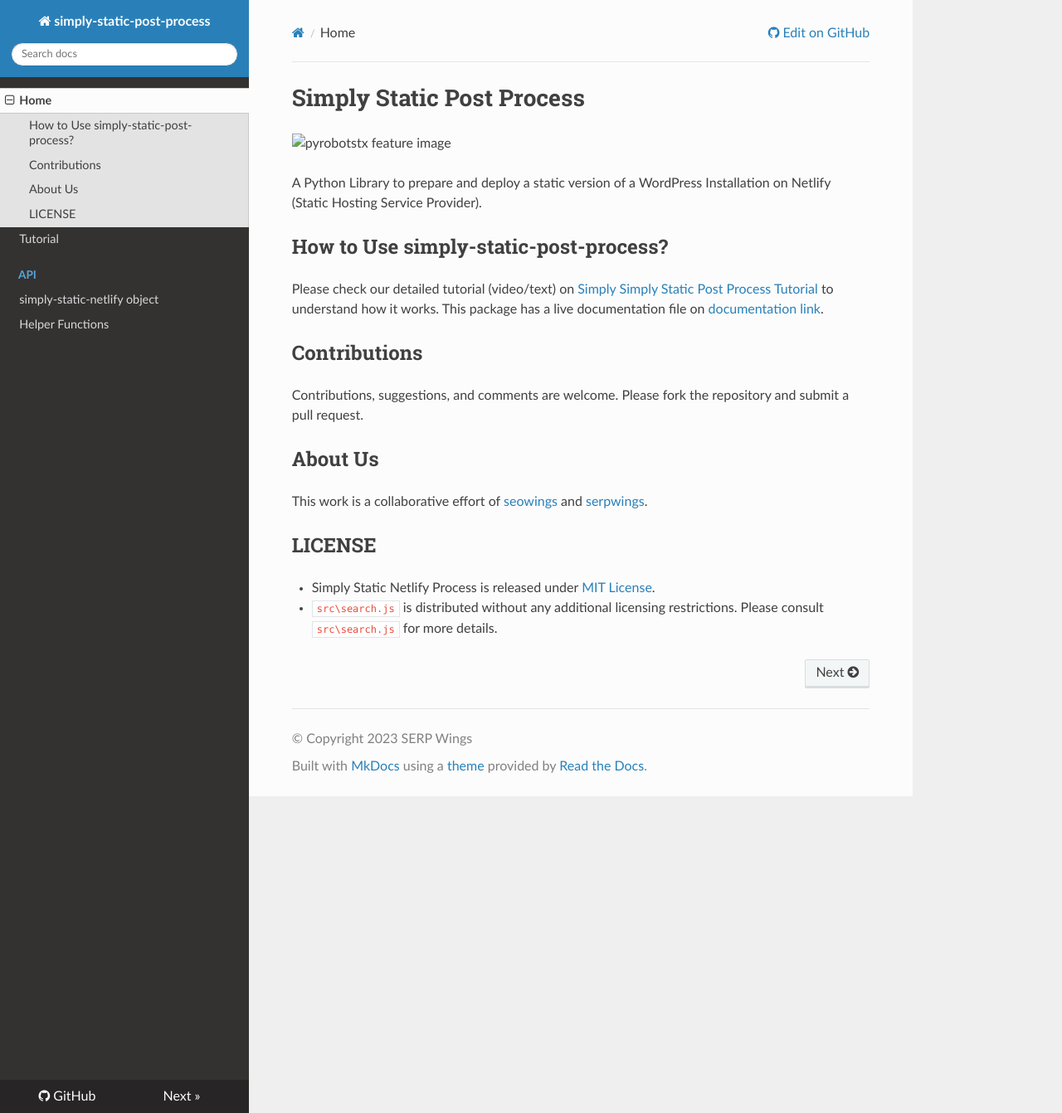
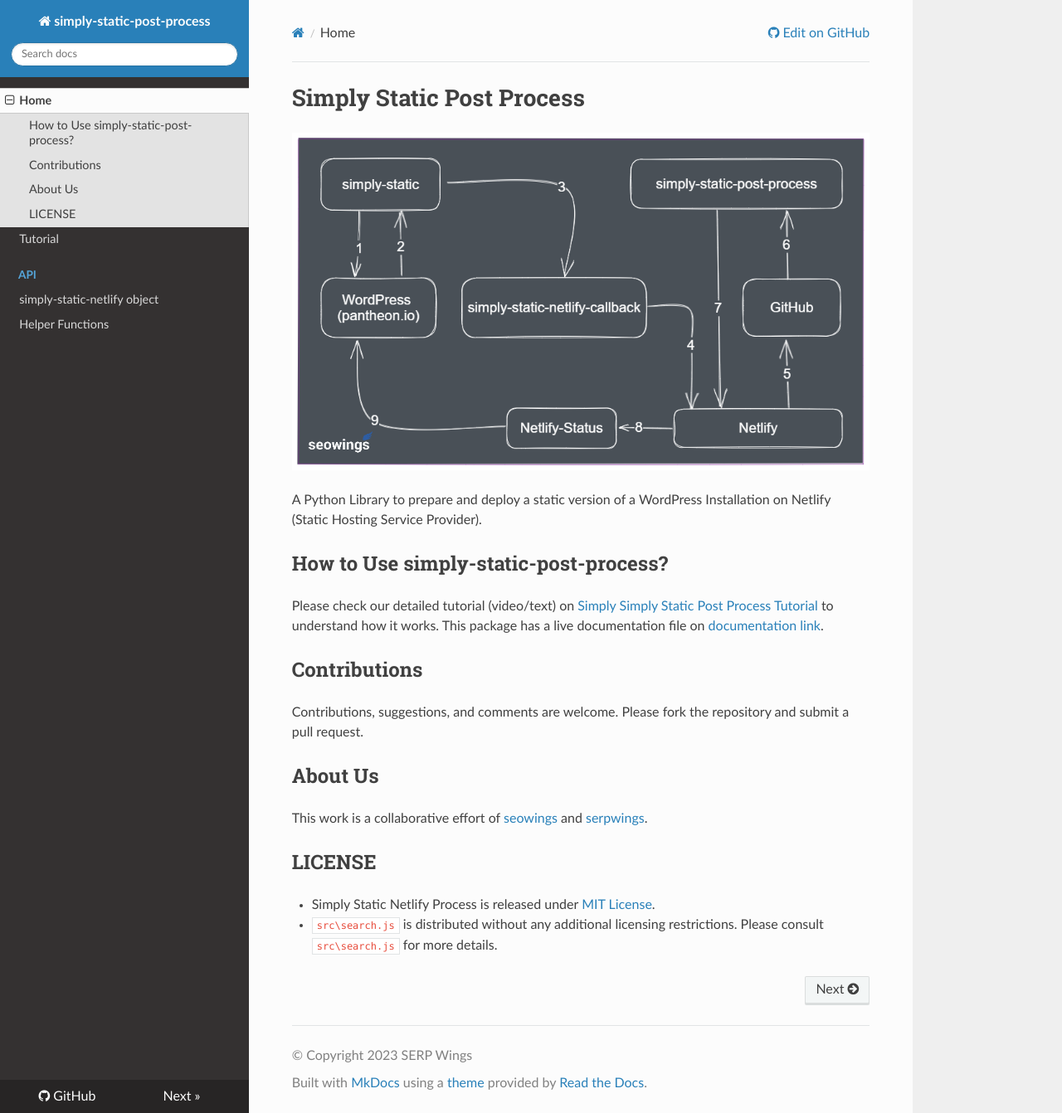
Before and after one commit to serpwings/static-wordpress, an MkDocs documentation site: the page built from docs/index.md, in a window 1280 px wide and 1342 px high. Shown: the whole window at 83% size. Built offline with MkDocs 1.6.1, drawn with Linux system fonts in a browser that asks for light colours; nearby versions of some CDN libraries.

Commit message:
fixed image path

```diff
--- a/docs/index.md
+++ b/docs/index.md
@@ -1,6 +1,6 @@
 # Simply Static Post Process
 
-![pyrobotstx feature image](docs/img/simply-static-netlify-deploy-workflow.png)
+![pyrobotstx feature image](img/simply-static-netlify-deploy-workflow.png)
 
 
 A Python Library to prepare and deploy a static version of a WordPress Installation on Netlify (Static Hosting Service Provider).
```
